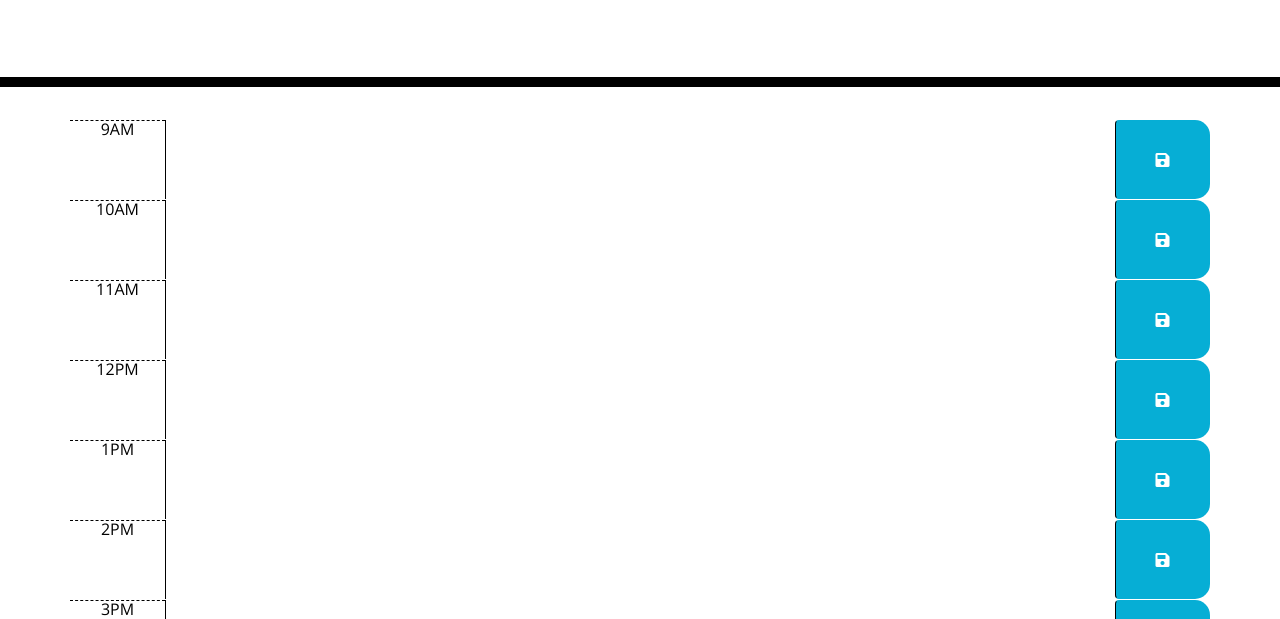
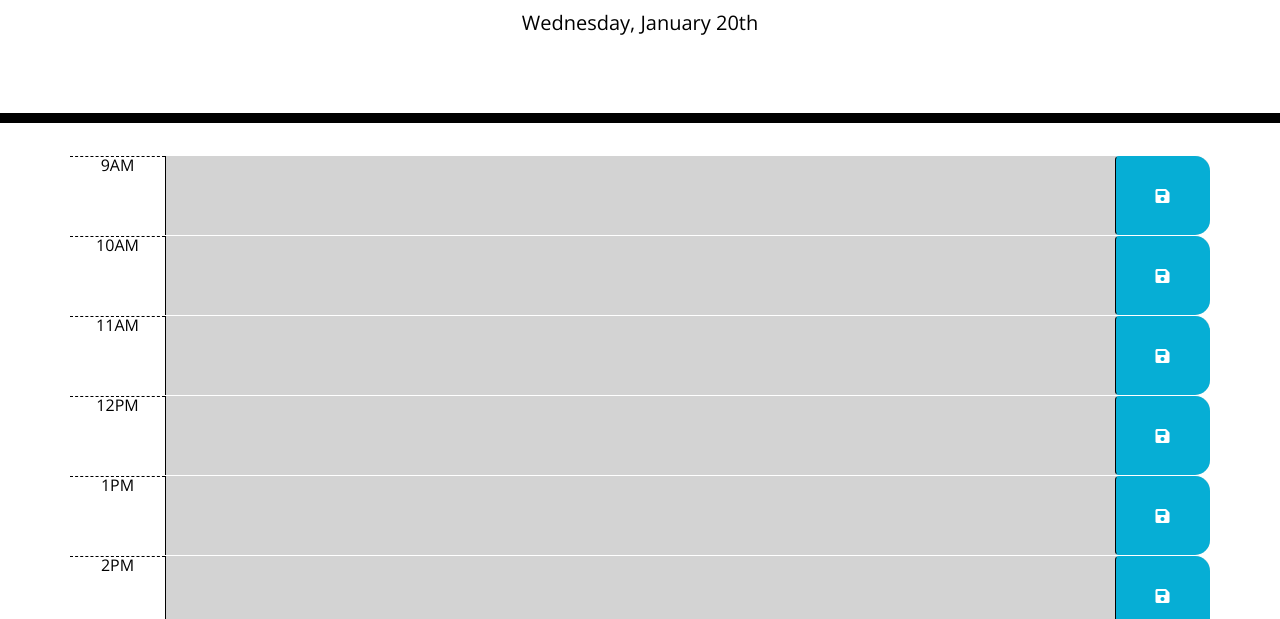
Before and after one commit to anthonydominguez86/work-day-scheduler-week-5, a plain HTML site: page index.html in a window 1280 px wide. Shown: the part 181-800 px from the top of the page. Drawn offline with nearby package versions, Linux system fonts and the light colour scheme.

Commit message:
java added and linked to html, README updated but work in progress

```diff
--- a/index.html
+++ b/index.html
@@ -78,5 +78,6 @@
 
     <script src="https://cdnjs.cloudflare.com/ajax/libs/jquery/3.2.1/jquery.min.js"></script>
     <script src="https://cdnjs.cloudflare.com/ajax/libs/moment.js/2.24.0/moment.min.js"></script>
+    <script src="script.js"></script>
   </body>
 </html>
--- a/script.js
+++ b/script.js
@@ -0,0 +1,54 @@
+$(document).ready(function() {
+    // listen for save button clicks
+    $(".saveBtn").on("click", function() {
+      // get nearby values
+      var value = $(this).siblings(".description").val();
+      var time = $(this).parent().attr("id");
+
+      // save in localStorage
+      localStorage.setItem(time, value);
+    });
+
+    function hourUpdater() {
+      // get current number of hours
+      var currentHour = moment().hours();
+
+      // loop over time blocks
+      $(".time-block").each(function() {
+        var blockHour = parseInt($(this).attr("id").split("-")[1]);
+
+        // check if we've moved past this time
+        if (blockHour < currentHour) {
+          $(this).addClass("past");
+        }
+        else if (blockHour === currentHour) {
+          $(this).removeClass("past");
+          $(this).addClass("present");
+        }
+        else {
+          $(this).removeClass("past");
+          $(this).removeClass("present");
+          $(this).addClass("future");
+        }
+      });
+    }
+
+    hourUpdater();
+
+    // set up interval to check if current time needs to be updated
+    var interval = setInterval(hourUpdater, 15000);
+
+    // load any saved data from localStorage
+    $("#hour-9 .description").val(localStorage.getItem("hour-9"));
+    $("#hour-10 .description").val(localStorage.getItem("hour-10"));
+    $("#hour-11 .description").val(localStorage.getItem("hour-11"));
+    $("#hour-12 .description").val(localStorage.getItem("hour-12"));
+    $("#hour-13 .description").val(localStorage.getItem("hour-13"));
+    $("#hour-14 .description").val(localStorage.getItem("hour-14"));
+    $("#hour-15 .description").val(localStorage.getItem("hour-15"));
+    $("#hour-16 .description").val(localStorage.getItem("hour-16"));
+    $("#hour-17 .description").val(localStorage.getItem("hour-17"));
+
+    // display current day on page
+    $("#currentDay").text(moment().format("dddd, MMMM Do"));
+  });
```
Also changed, not shown: 1 other file.
